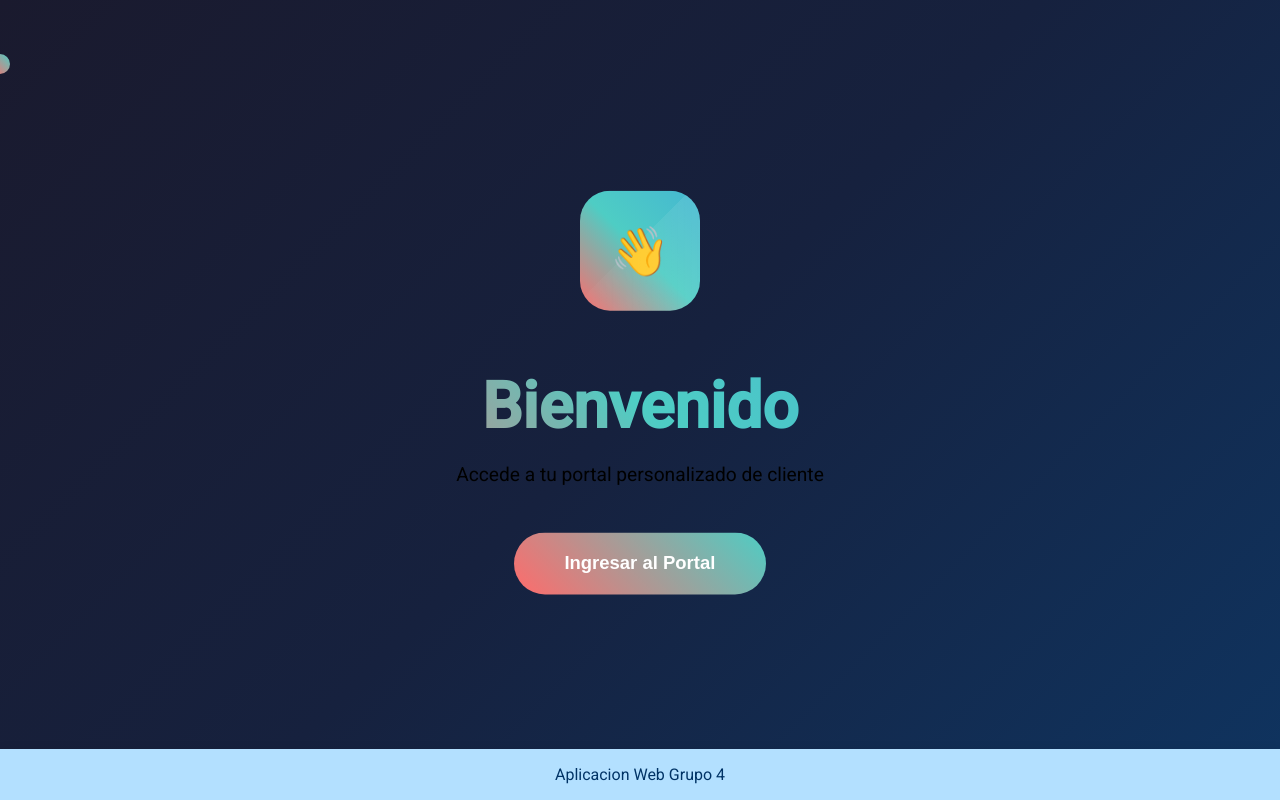
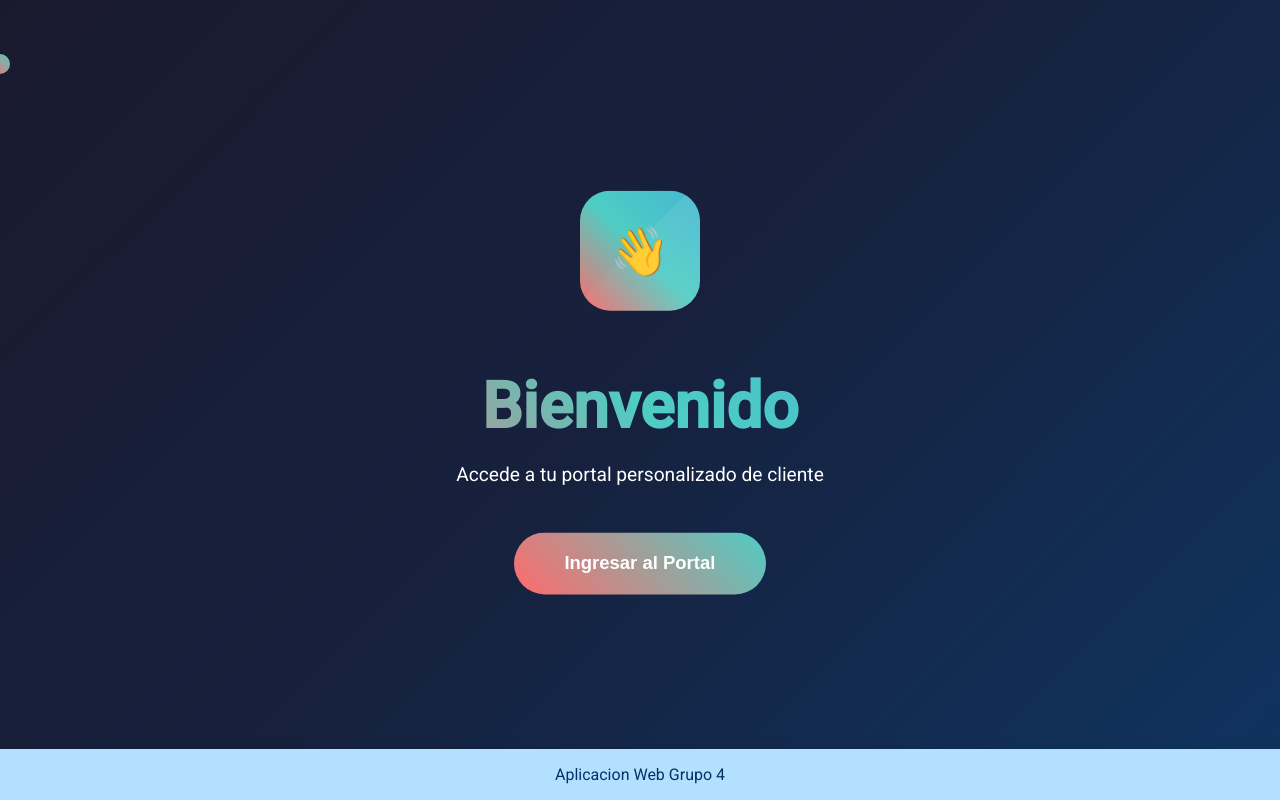
Before and after one commit to hinve/RetoFinalNTT, an Angular app: page / in a window 1280 px wide. Built offline with nearby package versions, Linux system fonts and the light colour scheme.

Commit message:
sergio cambio texto
sergio cambios

```diff
--- a/src/app/app.routes.ts
+++ b/src/app/app.routes.ts
@@ -4,5 +4,4 @@ import { LandingPage } from './landing-page/landing-page';
 
 export const routes: Routes = [
     { path: '', component: LandingPage },
-    { path: 'clientes', component: ClientesComponent }
-];
+    { path: 'clientes', component: ClientesComponent }];
--- a/src/app/landing-page/landing-page.css
+++ b/src/app/landing-page/landing-page.css
@@ -83,6 +83,7 @@
 }
 
 .welcome-subtitle {
+    color: #fff;
     font-size: 1.2rem;
     opacity: 0.8;
     margin-bottom: 3rem;
```
